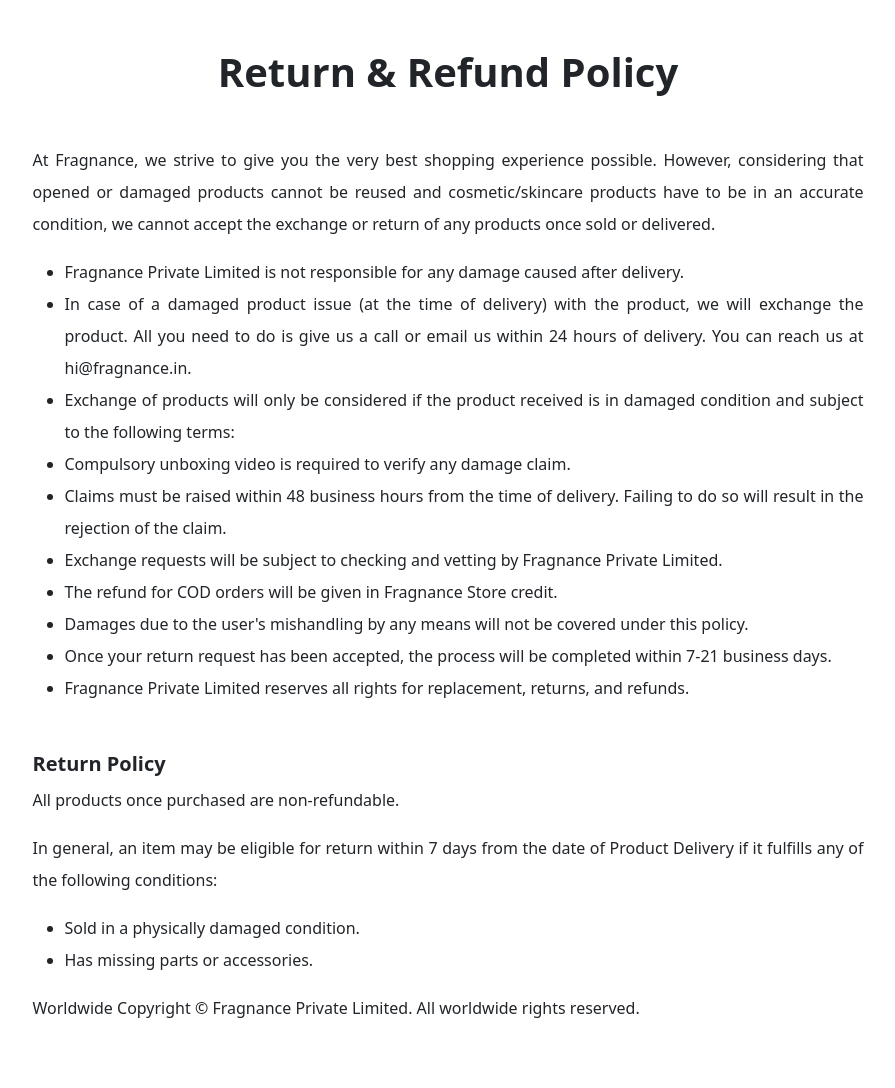
After one commit to karanbgit/Fragnance, a PHP site: the page made by application/views/User/ReturnAndRefundPolicy.php in a window 1280 px wide. The commit adds this page. Shown: the whole page, without its empty margins (192-1087 px from the left). Run offline with PHP 8.4, Linux system fonts and the light colour scheme; the template is opened without the code that fills it, so the values that code supplies are empty; some libraries are stand-ins or nearby versions.

Commit message:
Return Policy add

```diff
--- a/application/views/User/AboutUs.php
+++ b/application/views/User/AboutUs.php
@@ -43,7 +43,7 @@
     <div class="container">
         <h1 class="montserrat text-center my-5 fw-bold">About Us</h1>
         <div class="row mb-5">
-            <div class="col-md-8 mx-auto" style="text-align: justify;">
+            <div class="col-md-9 mx-auto" style="text-align: justify;">
                 <p class="montserrat lh-lg">Presenting Fragnance, your one-stop destination for high-quality beauty and
                     personal care products at prices that won't break the bank. We're dedicated to helping you look and
                     without emptying your wallet.
--- /dev/null
+++ b/application/views/User/ReturnAndRefundPolicy.php
@@ -0,0 +1,95 @@
+<!DOCTYPE html>
+<html lang="en">
+
+<head>
+    <meta charset="UTF-8">
+    <meta name="viewport" content="width=device-width, initial-scale=1.0">
+
+    <!-- Bootstrap CDN Link -->
+    <link href="https://cdn.jsdelivr.net/npm/bootstrap@5.3.3/dist/css/bootstrap.min.css" rel="stylesheet"
+        integrity="sha384-QWTKZyjpPEjISv5WaRU9OFeRpok6YctnYmDr5pNlyT2bRjXh0JMhjY6hW+ALEwIH" crossorigin="anonymous">
+    <script src="https://cdn.jsdelivr.net/npm/bootstrap@5.3.3/dist/js/bootstrap.bundle.min.js"
+        integrity="sha384-YvpcrYf0tY3lHB60NNkmXc5s9fDVZLESaAA55NDzOxhy9GkcIdslK1eN7N6jIeHz"
+        crossorigin="anonymous"></script>
+
+    <!-- Font Awesome CDN Link -->
+    <link rel="stylesheet" href="https://cdnjs.cloudflare.com/ajax/libs/font-awesome/6.6.0/css/all.min.css"
+        integrity="sha512-Kc323vGBEqzTmouAECnVceyQqyqdsSiqLQISBL29aUW4U/M7pSPA/gEUZQqv1cwx4OnYxTxve5UMg5GT6L4JJg=="
+        crossorigin="anonymous" referrerpolicy="no-referrer" />
+
+    <!-- GSAP CDN Link -->
+    <script src="https://cdnjs.cloudflare.com/ajax/libs/gsap/3.11.2/gsap.min.js"></script>
+
+    <!-- Fonts CDN Link -->
+
+    <link rel="preconnect" href="https://fonts.googleapis.com">
+    <link rel="preconnect" href="https://fonts.gstatic.com" crossorigin>
+    <link
+        href="https://fonts.googleapis.com/css2?family=Bricolage+Grotesque:opsz,wght@12..96,200..800&family=Montserrat:ital,wght@0,100..900;1,100..900&display=swap"
+        rel="stylesheet">
+
+    <title>Fragnance | Return & Refund Policy</title>
+</head>
+
+<body>
+
+    <!-- Navbar Code Include  -->
+
+    <?php $this->load->view('include/Navbar'); ?>
+
+
+    <!-- About Us Code Start  -->
+
+    <div class="container">
+        <h1 class="montserrat text-center my-5 fw-bold">Return & Refund Policy</h1>
+        <div class="row mb-5">
+            <div class="col-md-9 mx-auto" style="text-align: justify;">
+                <p class="montserrat lh-lg">At Fragnance, we strive to give you the very best shopping experience
+                    possible. However, considering that opened or damaged products cannot be reused and
+                    cosmetic/skincare products have to be in an accurate condition, we cannot accept the exchange or
+                    return of any products once sold or delivered.</p>
+
+                <ul class="montserrat lh-lg">
+                    <li>Fragnance Private Limited is not responsible for any damage caused after delivery.</li>
+                    <li>In case of a damaged product issue (at the time of delivery) with the product, we will exchange
+                        the product. All you need to do is give us a call or email us within 24 hours of delivery. You
+                        can reach us at hi@fragnance.in.</li>
+                    <li>Exchange of products will only be considered if the product received is in damaged condition and
+                        subject to the following terms:</li>
+                    <li>Compulsory unboxing video is required to verify any damage claim.</li>
+                    <li>Claims must be raised within 48 business hours from the time of delivery. Failing to do so
+                        will result in the rejection of the claim.</li>
+                    <li>Exchange requests will be subject to checking and vetting by Fragnance Private Limited.</li>
+                    <li>The refund for COD orders will be given in Fragnance Store credit.</li>
+                    <li>Damages due to the user's mishandling by any means will not be covered under this policy.</li>
+                    <li>Once your return request has been accepted, the process will be completed within 7-21 business
+                        days.</li>
+                    <li>Fragnance Private Limited reserves all rights for replacement, returns, and refunds.</li>
+
+                </ul>
+                <h5 class="montserrat fw-bold mt-5">Return Policy</h5>
+
+                <p class="montserrat lh-lg">All products once purchased are non-refundable.</p>
+                <p class="montserrat lh-lg">In general, an item may be eligible for return within 7 days from the date
+                    of Product Delivery if it fulfills any of the following conditions:</p>
+                <ul class="montserrat lh-lg">
+                    <li>Sold in a physically damaged condition.</li>
+                    <li>Has missing parts or accessories.</li>
+                </ul>
+                <p class="montserrat lh-lg">Worldwide Copyright © Fragnance Private Limited. All worldwide rights
+                    reserved.</p>
+
+
+            </div>
+
+        </div>
+
+    </div>
+
+    <!-- Footer Code Include  -->
+
+    <?php $this->load->view('include/Footer'); ?>
+
+</body>
+
+</html>
```
Also changed, not shown: application/views/User/PrivacyPolicy.php (+29 -27 lines), assets/images/freepik__a-clean-modern-product-display-of-skincare-bottles__88772.jpeg (added), assets/images/freepik__a-luxury-fragrance-advertisement-featuring-a-styli__88771.jpeg (added).
